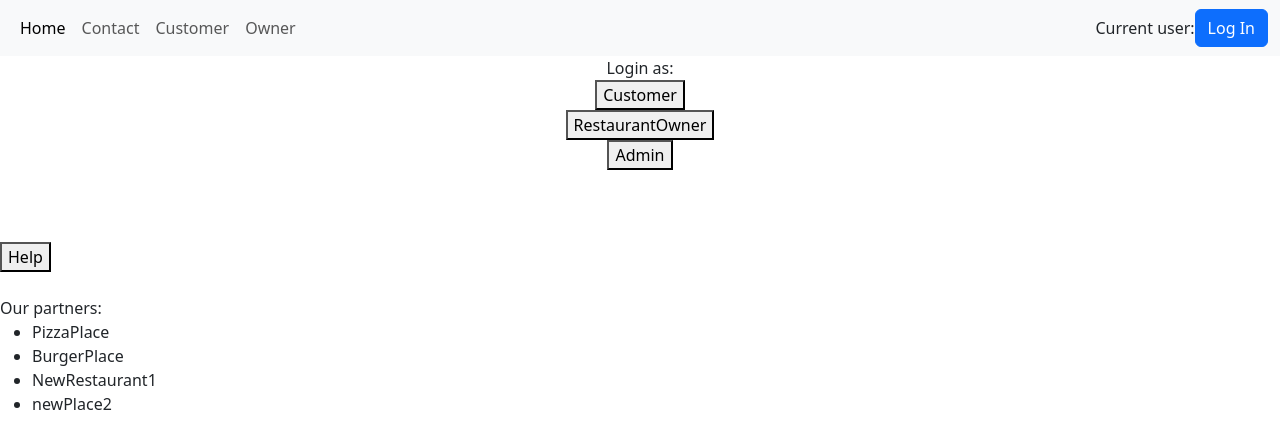
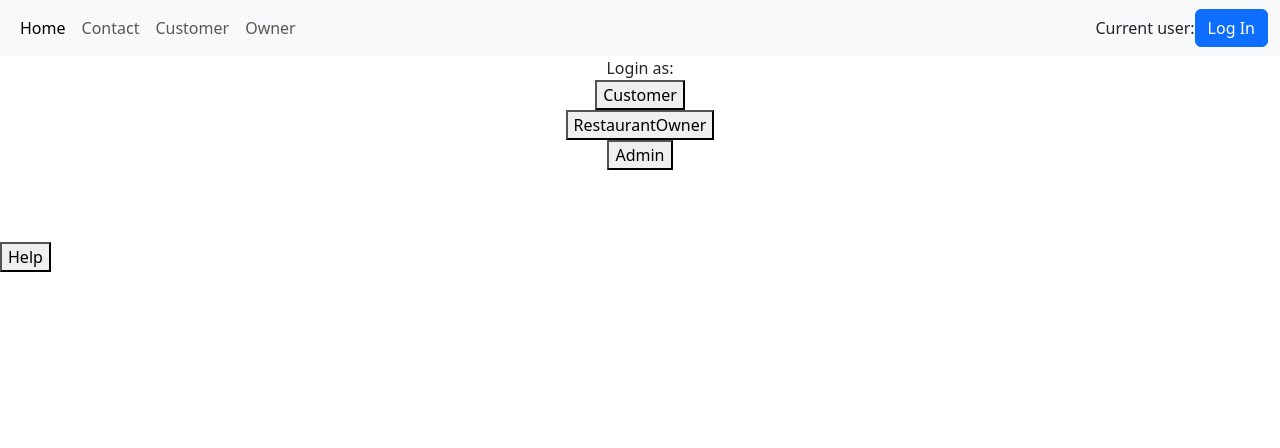
Before and after one commit to NukriSh/DineZone, an Angular app: page /home in a window 1280 px wide. Shown: the top 448 px of the page. Built offline with nearby package versions, Linux system fonts and the light colour scheme; data requests are answered from the project's data file.

Commit message:
updated README

```diff
--- a/src/app/app.component.html
+++ b/src/app/app.component.html
@@ -46,5 +46,3 @@
 </div>
 
 <br/>
-
-<app-list-restaurants />
```
Also changed, not shown: 1 other file (tests, documents, lock files or other folders).
